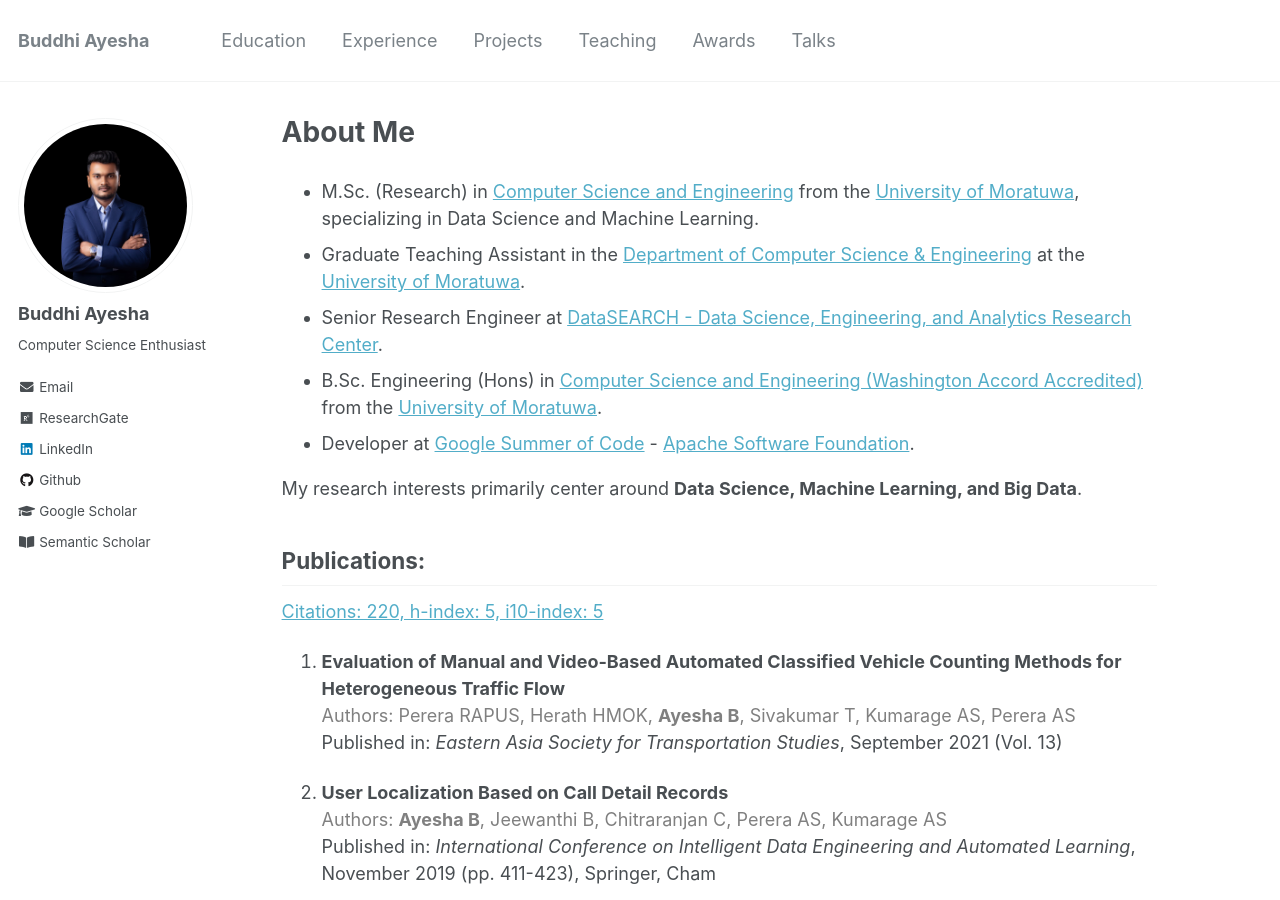
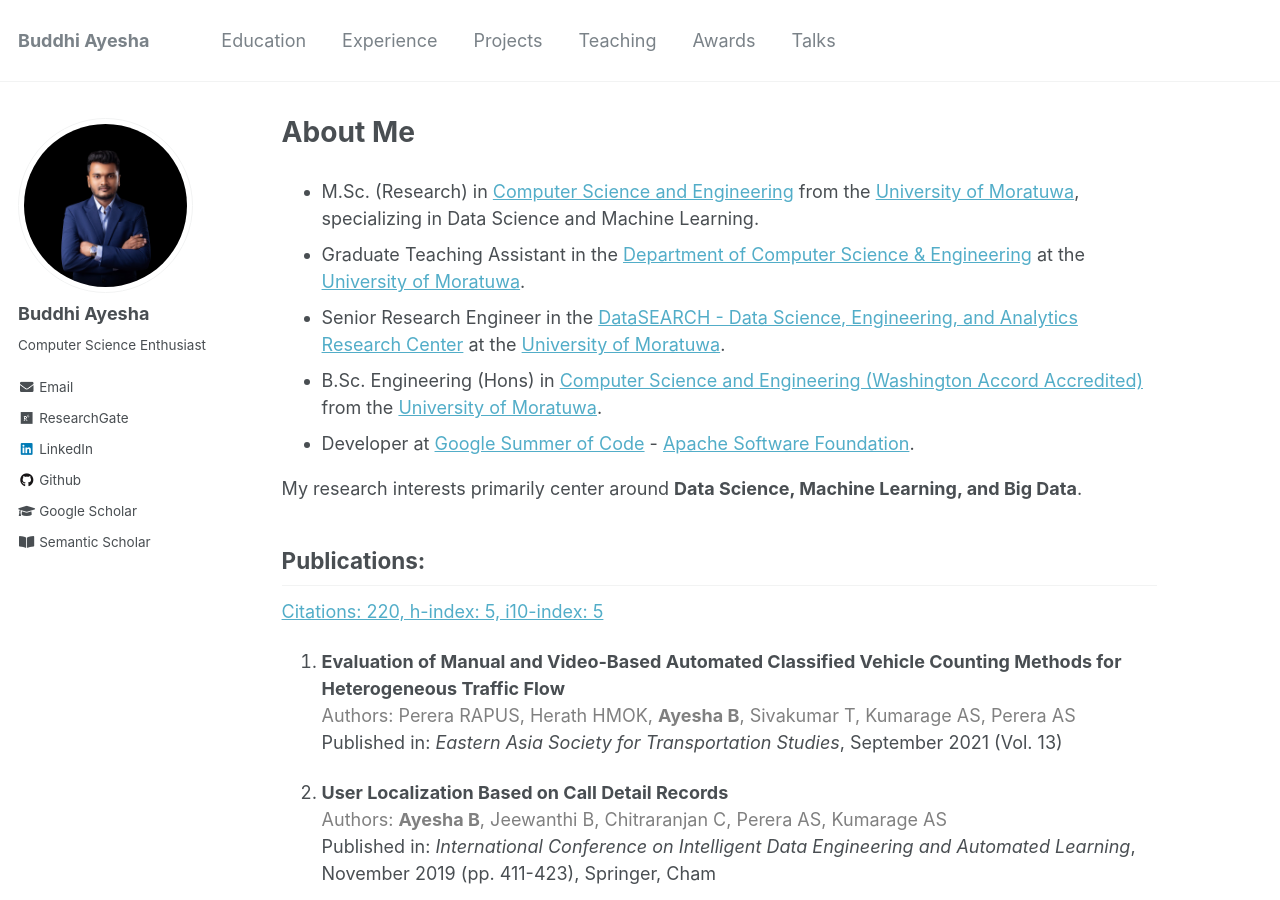
Before and after one commit to buddhiayesha2015/buddhiayesha2015.github.io, a Jekyll site: the page built from _pages/about.md, in a window 1280 px wide and 900 px high. Built offline with Jekyll 4.4.1, drawn with Linux system fonts in a browser that asks for light colours.

Commit message:
Update about.md

```diff
--- a/_pages/about.md
+++ b/_pages/about.md
@@ -10,7 +10,7 @@ redirect_from:
 
 * M.Sc. (Research) in [Computer Science and Engineering](https://cse.mrt.ac.lk/) from the [University of Moratuwa](https://uom.lk/), specializing in Data Science and Machine Learning.
 * Graduate Teaching Assistant in the [Department of Computer Science & Engineering](https://cse.mrt.ac.lk/) at the [University of Moratuwa](https://uom.lk/).
-* Senior Research Engineer at [DataSEARCH - Data Science, Engineering, and Analytics Research Center](https://uom.lk/datasearch/projects).
+* Senior Research Engineer in the [DataSEARCH - Data Science, Engineering, and Analytics Research Center](https://uom.lk/datasearch/projects) at the [University of Moratuwa](https://uom.lk/).
 * B.Sc. Engineering (Hons) in [Computer Science and Engineering (Washington Accord Accredited)](https://cse.mrt.ac.lk/) from the [University of Moratuwa](https://uom.lk/).
 * Developer at [Google Summer of Code](https://summerofcode.withgoogle.com/) - [Apache Software Foundation](https://summerofcode.withgoogle.com/archive/2017/projects/6359040665845760).
 
```
